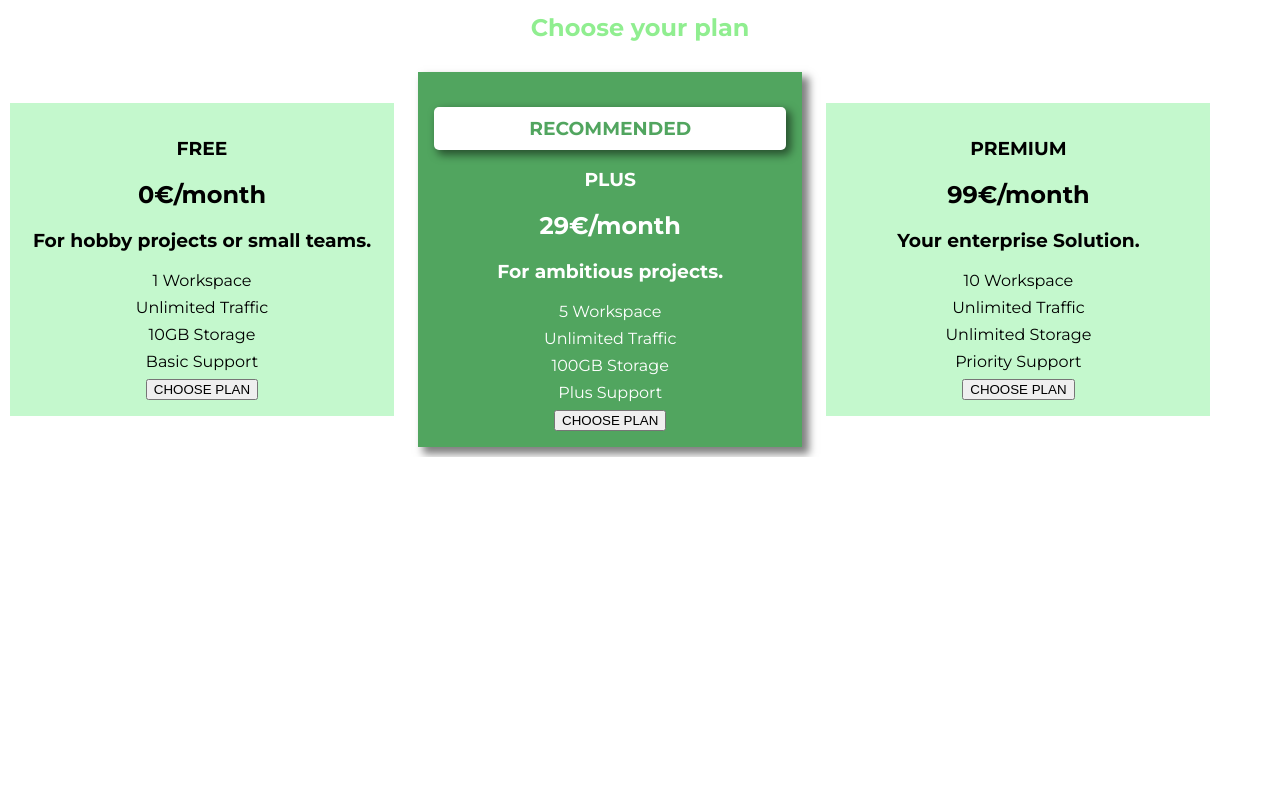
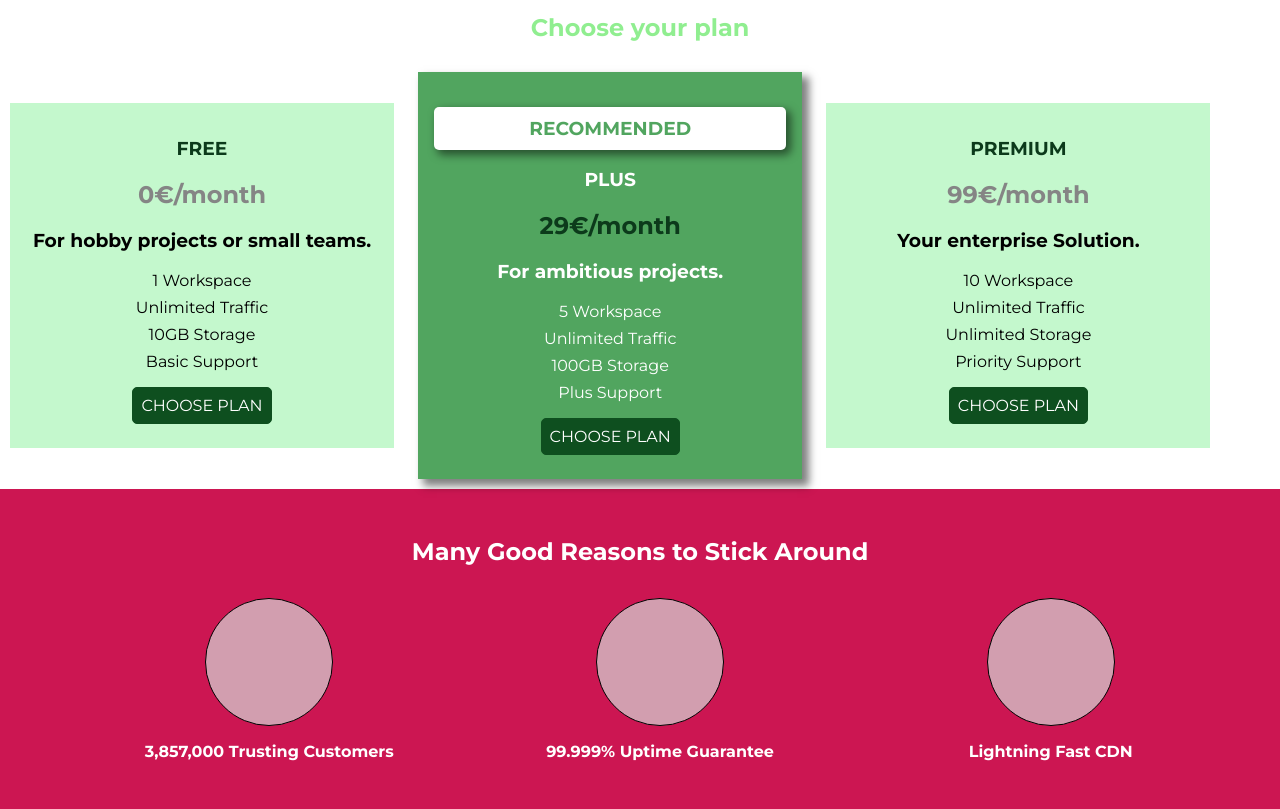
Before and after one commit to R-Rieck/css2020, a plain HTML site: page source/section5/index.html in a window 1280 px wide. Shown: the part 644-1453 px from the top of the page. Before the commit the page ends 1101 px from the top, so only its background shows below. Drawn offline with Linux system fonts and the light colour scheme.

Commit message:
added outline to README.md some styling for section 5

```diff
--- a/source/section5/index.html
+++ b/source/section5/index.html
@@ -43,8 +43,8 @@
         <h1 class="section-title">Choose your plan</h1>
         <div>
           <article class="plan-box">
-            <h1>FREE</h1>
-            <h2>0€/month</h2>
+            <h1 class="plan-box-title">FREE</h1>
+            <h2 class="plan-box-price">0€/month</h2>
             <h3>For hobby projects or small teams.</h3>
             <ul class="plan-box-features">
               <li class="plan-box-features-item">1 Workspace</li>
@@ -53,13 +53,13 @@
               <li class="plan-box-features-item">Basic Support</li>
             </ul>
             <div>
-              <button>CHOOSE PLAN</button>
+              <button class="action-button">CHOOSE PLAN</button>
             </div>
           </article>
           <article class="plan-box plan-box-recommened">
             <h1 class="plan-box-badge">RECOMMENDED</h1>
-            <h1>PLUS</h1>
-            <h2>29€/month</h2>
+            <h1 class="plan-box-title">PLUS</h1>
+            <h2 class="plan-box-price">29€/month</h2>
             <h3>For ambitious projects.</h3>
             <ul class="plan-box-features">
               <li class="plan-box-features-item">5 Workspace</li>
@@ -68,12 +68,12 @@
               <li class="plan-box-features-item">Plus Support</li>
             </ul>
             <div>
-              <button>CHOOSE PLAN</button>
+              <button class="action-button">CHOOSE PLAN</button>
             </div>
           </article>
           <article class="plan-box">
-            <h1>PREMIUM</h1>
-            <h2>99€/month</h2>
+            <h1 class="plan-box-title">PREMIUM</h1>
+            <h2 class="plan-box-price">99€/month</h2>
             <h3>Your enterprise Solution.</h3>
             <ul class="plan-box-features">
               <li class="plan-box-features-item">10 Workspace</li>
@@ -82,11 +82,28 @@
               <li class="plan-box-features-item">Priority Support</li>
             </ul>
             <div>
-              <button>CHOOSE PLAN</button>
+              <button class="action-button">CHOOSE PLAN</button>
             </div>
           </article>
         </div>
       </section>
+      <section id="key-features">
+        <h1 class="section-title">Many Good Reasons to Stick Around</h1>
+        <ul class="key-features-list">
+          <li class="key-features-list-item">
+            <div class="key-features-list-image"></div>
+            <p>3,857,000 Trusting Customers</p>
+          </li>
+          <li class="key-features-list-item">
+            <div class="key-features-list-image"></div>
+            <p>99.999% Uptime Guarantee</p>
+          </li>
+          <li class="key-features-list-item">
+            <div class="key-features-list-image"></div>
+            <p>Lightning Fast CDN</p>
+          </li>
+        </ul>
+      </section>
     </main>
   </body>
 </html>
--- a/source/section5/style.css
+++ b/source/section5/style.css
@@ -5,58 +5,6 @@
 body {
   font-family: "Montserrat", sans-serif;
   margin: 0;
-}
-
-#product-overview {
-  background: url("../ressources/freedom.jpg");
-  padding: 10px;
-  width: 100%;
-  height: 600px;
-}
-
-.section-title {
-  color: lightgreen;
-  font-family: inherit;
-  text-align: center;
-}
-
-#product-overview h1 {
-  color: white;
-  font-family: "Bangers", cursive;
-}
-
-.plan-box {
-  background-color: #c4f8cd;
-  text-align: center;
-  padding: 16px;
-  margin: 10px;
-  display: inline-block;
-  width: 30%;
-  vertical-align: middle;
-}
-
-.plan-box-recommened {
-  background-color: #51a55f;
-  color: white;
-  box-shadow: 6px 6px 8px 1px rgba(0, 0, 0, 0.5);
-}
-
-.plan-box-badge {
-  background-color: white;
-  color: #51a55f;
-  box-shadow: 4px 4px 8px 1px rgba(0, 0, 0, 0.5);
-  border-radius: 5px;
-  padding: 10px 0;
-}
-
-.plan-box-features {
-  list-style-type: none;
-  margin: 0;
-  padding: 0;
-}
-
-.plan-box-features-item {
-  margin: 8px 0;
 }
 
 .main-header {
@@ -121,3 +69,120 @@ body {
   background: white;
   border: none;
 }
+
+#product-overview {
+  background: url("../ressources/freedom.jpg");
+  padding: 10px;
+  width: 100%;
+  height: 600px;
+}
+
+.section-title {
+  color: lightgreen;
+  font-family: inherit;
+  text-align: center;
+}
+
+#product-overview h1 {
+  color: white;
+  font-family: "Bangers", cursive;
+}
+
+.plan-box {
+  background-color: #c4f8cd;
+  text-align: center;
+  padding: 16px;
+  margin: 10px;
+  display: inline-block;
+  width: 30%;
+  vertical-align: middle;
+}
+
+.plan-box-recommened {
+  background-color: #51a55f;
+  color: white;
+  box-shadow: 6px 6px 8px 1px rgba(0, 0, 0, 0.5);
+}
+
+.plan-box-recommened .plan-box-title {
+  color: white;
+}
+
+.plan-box-recommened .plan-box-price {
+  color: #0c3a1b;
+}
+
+.plan-box-title {
+  color: #0c3a1b;
+}
+.plan-box-price {
+  color: #858585;
+}
+
+.plan-box-badge {
+  background-color: white;
+  color: #51a55f;
+  box-shadow: 4px 4px 8px 1px rgba(0, 0, 0, 0.5);
+  border-radius: 5px;
+  padding: 10px 0;
+}
+
+.plan-box-features {
+  list-style-type: none;
+  margin: 0;
+  padding: 0;
+}
+
+.plan-box-features-item {
+  margin: 8px 0;
+}
+
+.action-button {
+  background: #0e4f1f;
+  color: white;
+  font: inherit;
+  border: 1.5px solid #0e4f1f;
+  border-radius: 5px;
+  padding: 8px;
+  margin: 8px 0;
+  cursor: pointer;
+}
+
+.action-button:hover,
+.action-button:active {
+  background: white;
+  color: #0e4f1f;
+}
+
+#key-features {
+  background: #cc1652;
+  padding: 16px;
+}
+
+#key-features .section-title {
+  color: white;
+  margin: 32px;
+}
+
+.key-features-list {
+  vertical-align: middle;
+  list-style: none;
+  text-align: center;
+}
+
+.key-features-list-item {
+  display: inline-block;
+  color: white;
+  font-weight: bold;
+  width: 32%;
+  vertical-align: top;
+}
+
+.key-features-list-image {
+  border: 1.5px solid black;
+  border-radius: 50%;
+  background: #d29eaf;
+  width: 128px;
+  height: 128px;
+  margin: 0 auto;
+}
```
Also changed, not shown: README.md.
